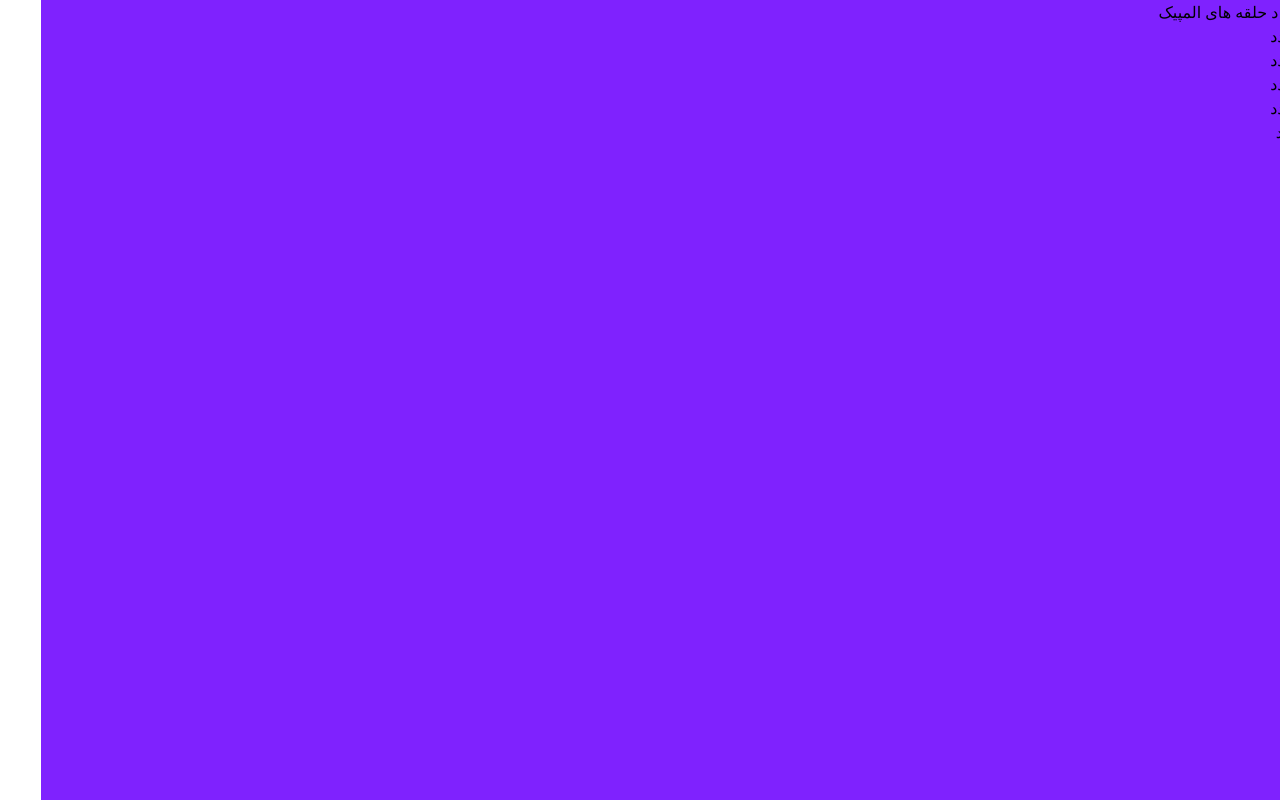
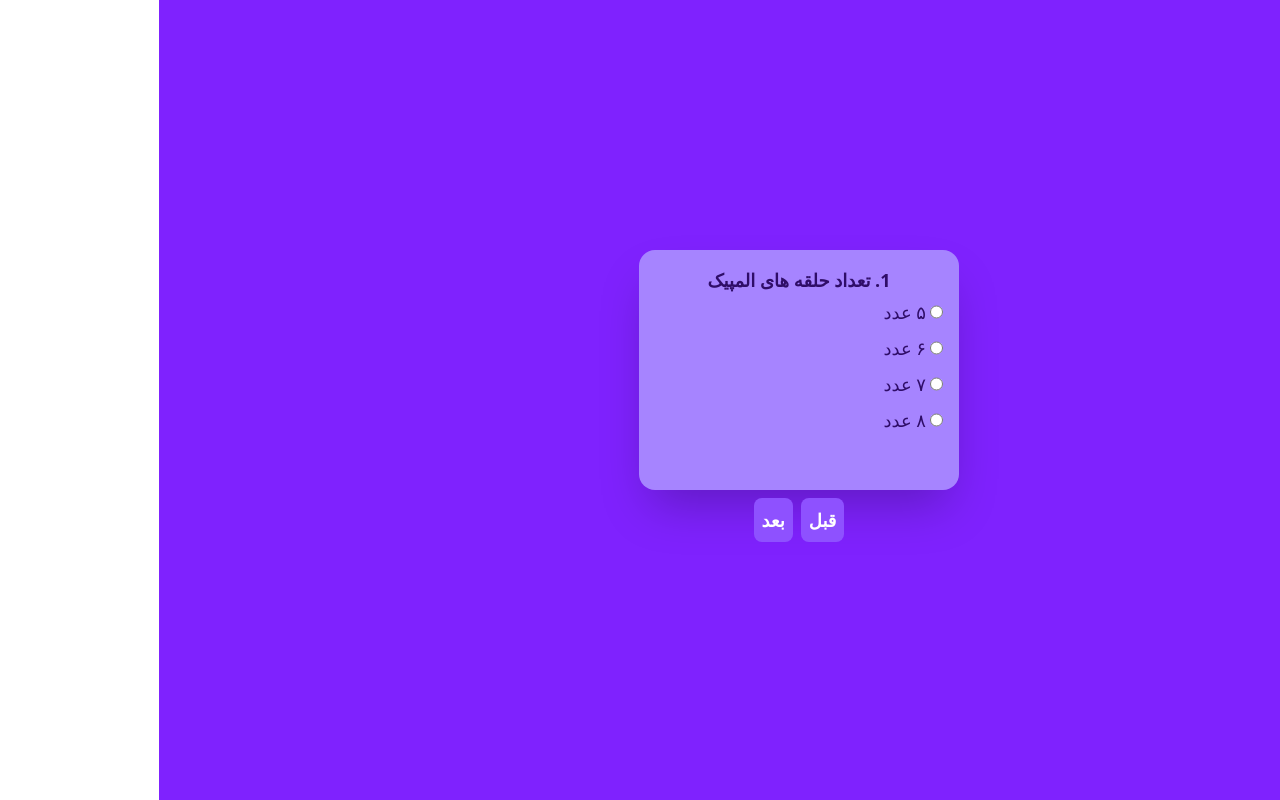
Before and after one commit to mbs1414/learning-next, a Next.js app: page /quiz in a window 1280 px wide. Built offline with nearby package versions, Linux system fonts and the light colour scheme.

Commit message:
style: apply Tailwind CSS styling to the quiz component

```diff
--- a/app/quiz/page.jsx
+++ b/app/quiz/page.jsx
@@ -48,24 +48,32 @@ const Quiz = () => {
   };
 
   return (
-    <div className="h-screen w-screen bg-violet-600">
+    <div className="h-screen w-screen bg-violet-600 flex justify-center items-center flex-col">
       {showResult ? (
         <>
-          <div>{correctAnswers}</div>
-          <button onClick={startOverQuiz}>شروع دوباره</button>
+          <div className="bg-green-600 p-5 rounded-lg my-2 font-bold text-white">{` ${correctAnswers} سوالو درست زدی مشتی ایولا`}</div>
+          <button
+            onClick={startOverQuiz}
+            className="bg-red-500 p-2 rounded-lg text-white font-bold text-lg cursor-pointer hover:bg-red-600 hover:scale-110 duration-200"
+          >
+            شروع دوباره
+          </button>
         </>
       ) : (
         <>
           {quiz.questions
             .filter((q) => q.id === questionNo)
             .map((q) => (
-              <div key={q.id}>
+              <div
+                key={q.id}
+                className="bg-violet-400 text-violet-950 w-[20rem] h-60 p-4 shadow-2xl rounded-2xl"
+              >
                 {/* question */}
-                <div>{`${q.id}. ${q.question}`}</div>
+                <div className="text-center font-bold text-lg">{`${q.id}. ${q.question}`}</div>
                 {/* answers */}
                 <div>
                   {q.answers.map((a, index) => (
-                    <div key={index}>
+                    <div key={index} className="flex gap-1 py-1">
                       <input
                         type="radio"
                         checked={
@@ -75,22 +83,34 @@ const Quiz = () => {
                         value={a}
                         name="question"
                         onChange={(e) => handleAnswer(q.id, e)}
+                        className="accent-violet-950"
                       />
-                      <label htmlFor={a}>{a}</label>
+                      <label htmlFor={a} className="text-lg">
+                        {a}
+                      </label>
                     </div>
                   ))}
                 </div>
               </div>
             ))}
-          <div>
-            <button onClick={handlePreviousBtn} disabled={questionNo === 1}>
+          <div className="flex gap-2 my-2">
+            <button
+              onClick={handlePreviousBtn}
+              className="bg-violet-500 p-2 rounded-lg text-white font-bold text-lg cursor-pointer hover:bg-gray-700 hover:scale-110 duration-200"
+              disabled={questionNo === 1}
+            >
               قبل
             </button>
-            <button onClick={handleNextBtn} disabled={questionNo === 5}>
+            <button
+              onClick={handleNextBtn}
+              className="bg-violet-500 p-2 rounded-lg text-white font-bold text-lg cursor-pointer hover:bg-gray-700 hover:scale-110 duration-200"
+              disabled={questionNo === 5}
+            >
               بعد
             </button>
             {answer.length === 5 && (
               <button
+                className="bg-green-500 p-2 rounded-lg text-white font-bold text-lg cursor-pointer hover:bg-green-600 hover:scale-110 duration-200"
                 onClick={() => {
                   setShowResult(true);
                 }}
```
